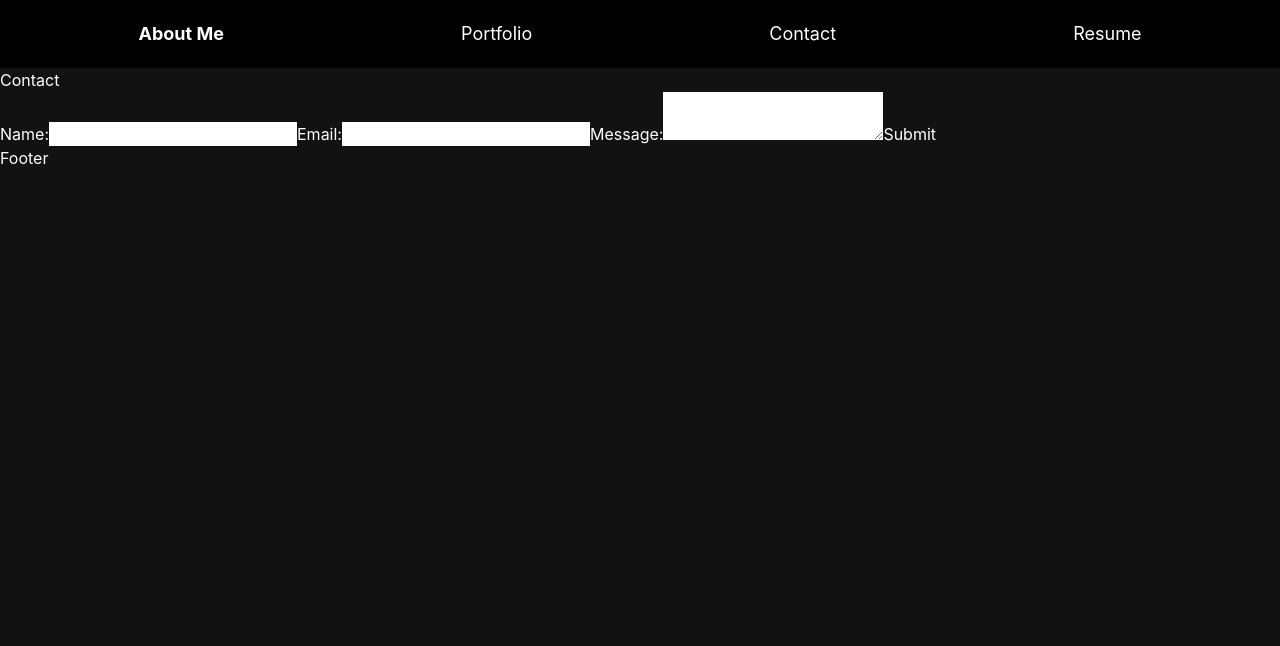
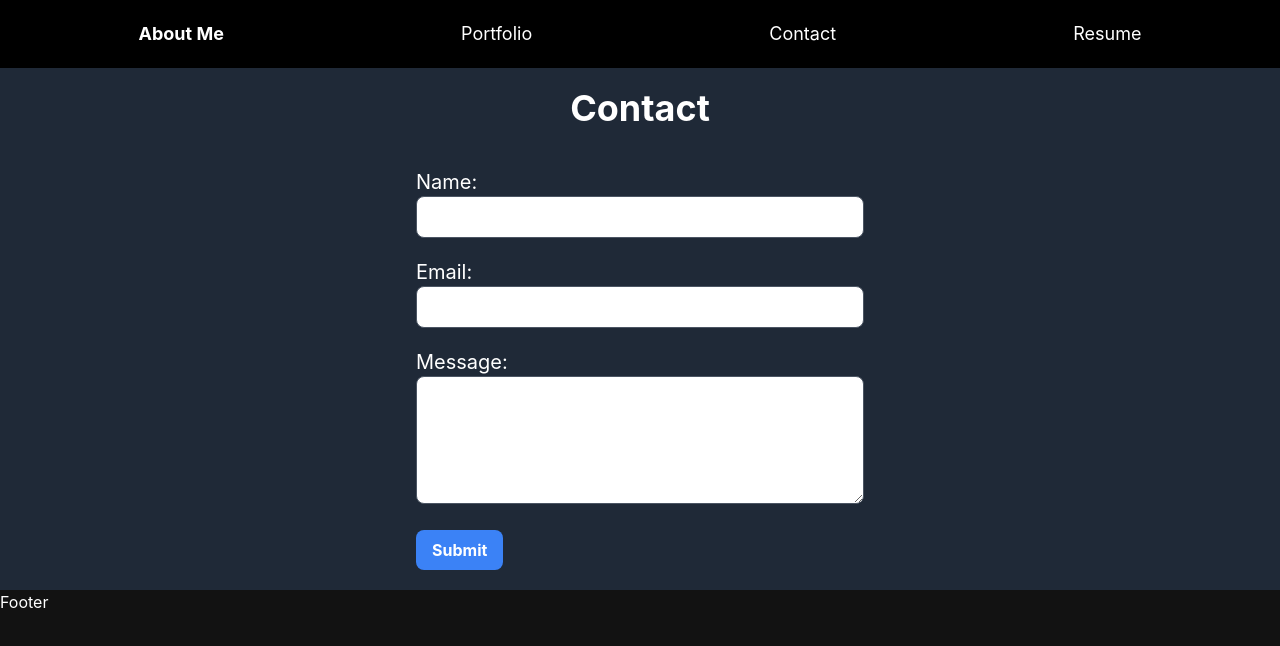
Before and after one commit to spamdalfz/react-portfolio, a React (Create React App) app in the folder react-portfolio/: page /contact in a window 1280 px wide. Shown: the top 646 px of the page. Built offline with nearby package versions, Linux system fonts and the light colour scheme.

Commit message:
new file:   react-portfolio/public/resume/Corey_Vasser_Resume_2023.pdf 	modified:   react-portfolio/src/components/Contact/index.js 	modified:   react-portfolio/src/components/Resume/index.js

```diff
--- a/react-portfolio/src/components/Contact/index.js
+++ b/react-portfolio/src/components/Contact/index.js
@@ -2,23 +2,25 @@ import React from 'react';
 
 const Contact = () => {
     return (
-        <section>
-            <h1>Contact</h1>
-            <form>
-                <label>
-                    Name:
-                    <input type="text" name="name" required />
-                </label>
-                <label>
-                    Email:
-                    <input type="email" name="email" required />
-                </label>
-                <label>
-                    Message:
-                    <textarea name="message" required />
-                </label>
-                <input type="submit" value="Submit" />
-            </form>
+        <section className="bg-gray-800 text-white p-5">
+            <h1 className="text-4xl font-bold mb-10 text-center">Contact</h1>
+            <div className="max-w-md mx-auto">
+                <form>
+                    <label className="block">
+                        <span className="text-xl mb-2">Name:</span>
+                        <input type="text" name="name" required className="w-full px-3 py-2 rounded-lg border border-gray-600 focus:outline-none focus:border-blue-500" />
+                    </label>
+                    <label className="block mt-5">
+                        <span className="text-xl mb-2">Email:</span>
+                        <input type="email" name="email" required className="w-full px-3 py-2 rounded-lg border border-gray-600 focus:outline-none focus:border-blue-500" />
+                    </label>
+                    <label className="block mt-5">
+                        <span className="text-xl mb-2">Message:</span>
+                        <textarea name="message" required className="w-full px-3 py-2 rounded-lg border border-gray-600 focus:outline-none focus:border-blue-500 h-32" />
+                    </label>
+                    <input type="submit" value="Submit" className="block mt-5 bg-blue-500 hover:bg-blue-600 text-white font-bold py-2 px-4 rounded-lg cursor-pointer" />
+                </form>
+            </div>
         </section>
     )
 }
--- a/react-portfolio/src/components/Resume/index.js
+++ b/react-portfolio/src/components/Resume/index.js
@@ -1,9 +1,14 @@
 import React from 'react';
 
 const Resume = () => {
+    const resumePath = process.env.PUBLIC_URL + '/resume/Corey_Vasser_Resume_2023.pdf';
     return (
-        <div>
-            <h1>Resume</h1>
+        <div className="bg-gray-800 text-white p-5">
+            <h1 className="text-4xl font-bold mb-10 text-center">Resume</h1>
+            <div className="max-w-md mx-auto">
+                <embed src={resumePath} type="application/pdf" width="100%" height="600px" className="mb-10" />
+                <a href={resumePath} download className="bg-blue-500 hover:bg-blue-600 text-white font-bold py-2 px-4 rounded-lg cursor-pointer">Download Resume</a>
+            </div>
         </div>
     );
 }
```
Also changed, not shown: 1 other file (tests, documents, lock files or other folders).
